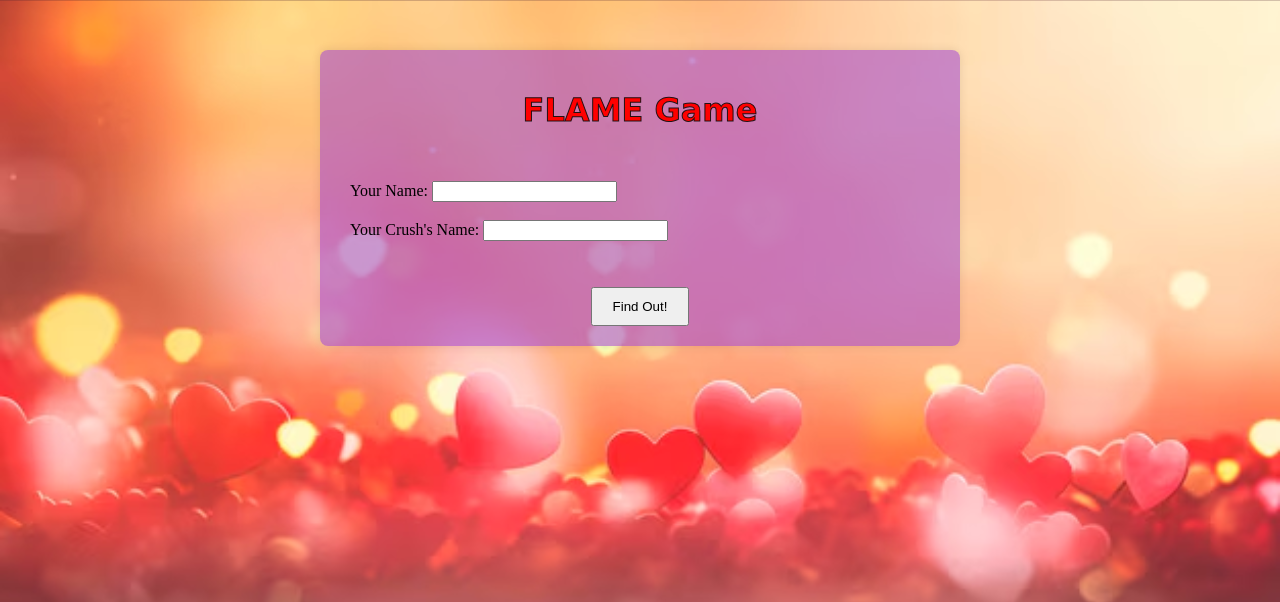
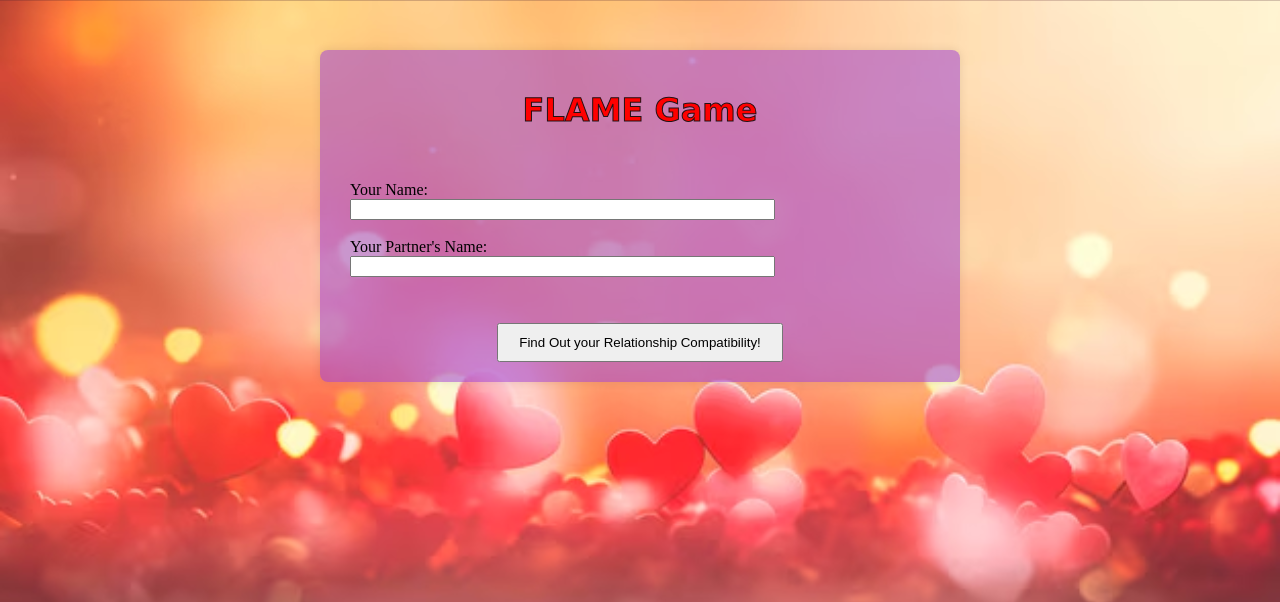
Before and after one commit to biprojeetchaudhury/Flame-Game, a Flask app: page / in a window 1280 px wide. Shown: the top 602 px of the page. Run offline with Flask 3, Linux system fonts and the light colour scheme.

Commit message:
Add files via upload

```diff
--- a/Flame/templates/index.html
+++ b/Flame/templates/index.html
@@ -6,7 +6,7 @@
     <meta name="viewport" content="width=device-width, initial-scale=1.0">
     <title>FLAME Game</title>
 
-
+    <link rel="stylesheet" href="https://fonts.googleapis.com/css?family=Ubuntu&effect=outline">
     <link rel="stylesheet" href= "{{ url_for('static', filename='style.css') }}">
 
 </head>
@@ -15,19 +15,22 @@
         <h1>FLAME Game</h1>
         <form method="post">
             <div class="name_container">
-                <label for="name1">Your Name:</label>
-                <input type="text" id="name1" name="name1" required>
+                <label for="name1">Your Name:</label><br>
+                <input type="text" id="name1" name="name1" size="50" required>
                 <br><br>
-                <label for="name2">Your Crush's Name:</label>
-                <input type="text" id="name2" name="name2" required>
+                <label for="name2">Your Partner's Name:</label><br>
+                <input type="text" id="name2" name="name2" size="50" required>
             </div>
             <br><br>
-            <button type="submit">Find Out!</button>
+            <button type="submit">Find Out your Relationship Compatibility!</button>
         </form>
+
+
+
+        {% if result %}
+            <h2>{{ name1 }} and {{ name2 }}'s relationship will end in {{ result }}</h2>
+        {% endif %}
+
     </div>
-
-    {% if result %}
-        <h2>{{ name1 }} and {{ name2 }}'s relationship will end in {{ result }}</h2>
-    {% endif %}
 </body>
 </html>
```
